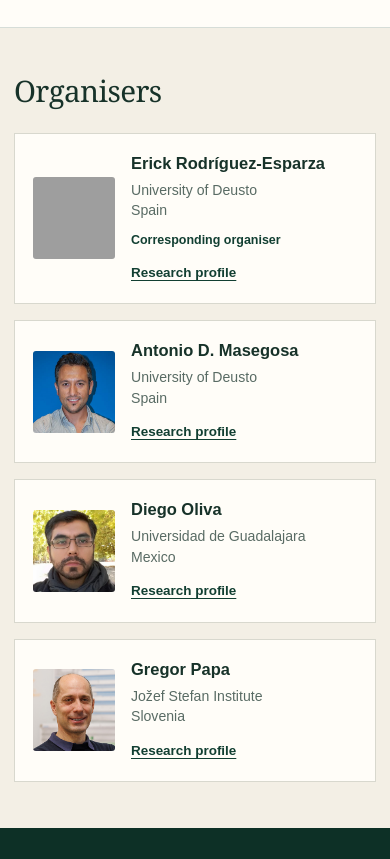
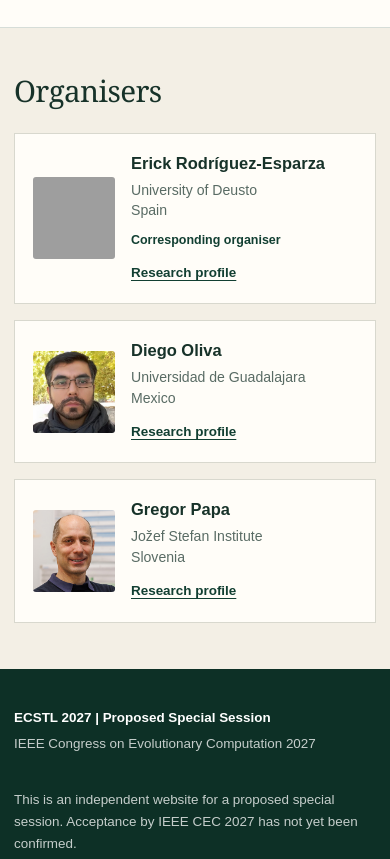
Before and after one commit to erickrdze/cec2027-ec-transport, a plain HTML site: page index.html in a window 390 px wide. Shown: the part 3700-4559 px from the top of the page. Drawn offline with Linux system fonts and the light colour scheme; grey boxes are pictures that could not be loaded.

Commit message:
Update ECSTL organiser team

```diff
--- a/index.html
+++ b/index.html
@@ -184,7 +184,7 @@
     .organisers { background: var(--cream); }
     .people {
       display: grid;
-      grid-template-columns: repeat(4, minmax(0, 1fr));
+      grid-template-columns: repeat(3, minmax(0, 1fr));
       gap: 16px;
     }
     .person {
@@ -228,6 +228,7 @@
       .hero { padding: 48px 0 56px; }
       .footer-grid { grid-template-columns: 1fr; gap: 26px; }
       .people { grid-template-columns: repeat(2, minmax(0, 1fr)); }
+      .people .person:last-child { grid-column: 1 / -1; width: calc(50% - 8px); justify-self: center; }
       main section { padding: 52px 0; }
     }
     @media (max-width: 620px) {
@@ -238,6 +239,7 @@
       h1 { font-size: 2.25rem; }
       main section { padding: 46px 0; }
       .topic-groups, .people { grid-template-columns: 1fr; }
+      .people .person:last-child { grid-column: auto; width: 100%; }
       .topic-groups { gap: 30px; }
       .dates-table th, .dates-table td { display: block; width: 100%; padding: 8px 0 0; border-bottom: 0; }
       .dates-table td { padding: 1px 0 10px; border-bottom: 1px solid var(--line); }
@@ -348,7 +350,6 @@
         <h2>Organisers</h2>
         <div class="people">
           <article class="person"><img src="images/erick.png" alt="Portrait of Erick Rodríguez-Esparza"><div><h3>Erick Rodríguez-Esparza</h3><p>University of Deusto<br>Spain</p><p class="role">Corresponding organiser</p><a href="https://www.deusto.es/en/home/we-are-deusto/team/researchers/65752/investigador" target="_blank" rel="noreferrer">Research profile</a></div></article>
-          <article class="person"><img src="images/antonio.png" alt="Portrait of Antonio D. Masegosa"><div><h3>Antonio D. Masegosa</h3><p>University of Deusto<br>Spain</p><a href="https://www.deusto.es/en/home/we-are-deusto/team/researchers/21294/investigador" target="_blank" rel="noreferrer">Research profile</a></div></article>
           <article class="person"><img src="images/diego.png" alt="Portrait of Diego Oliva"><div><h3>Diego Oliva</h3><p>Universidad de Guadalajara<br>Mexico</p><a href="https://diegoliva.com/" target="_blank" rel="noreferrer">Research profile</a></div></article>
           <article class="person"><img src="images/gregor.jpg" alt="Portrait of Gregor Papa"><div><h3>Gregor Papa</h3><p>Jožef Stefan Institute<br>Slovenia</p><a href="https://cs.ijs.si/papa/" target="_blank" rel="noreferrer">Research profile</a></div></article>
         </div>
```
Also changed, not shown: images/antonio.png (deleted), 2 other files.
